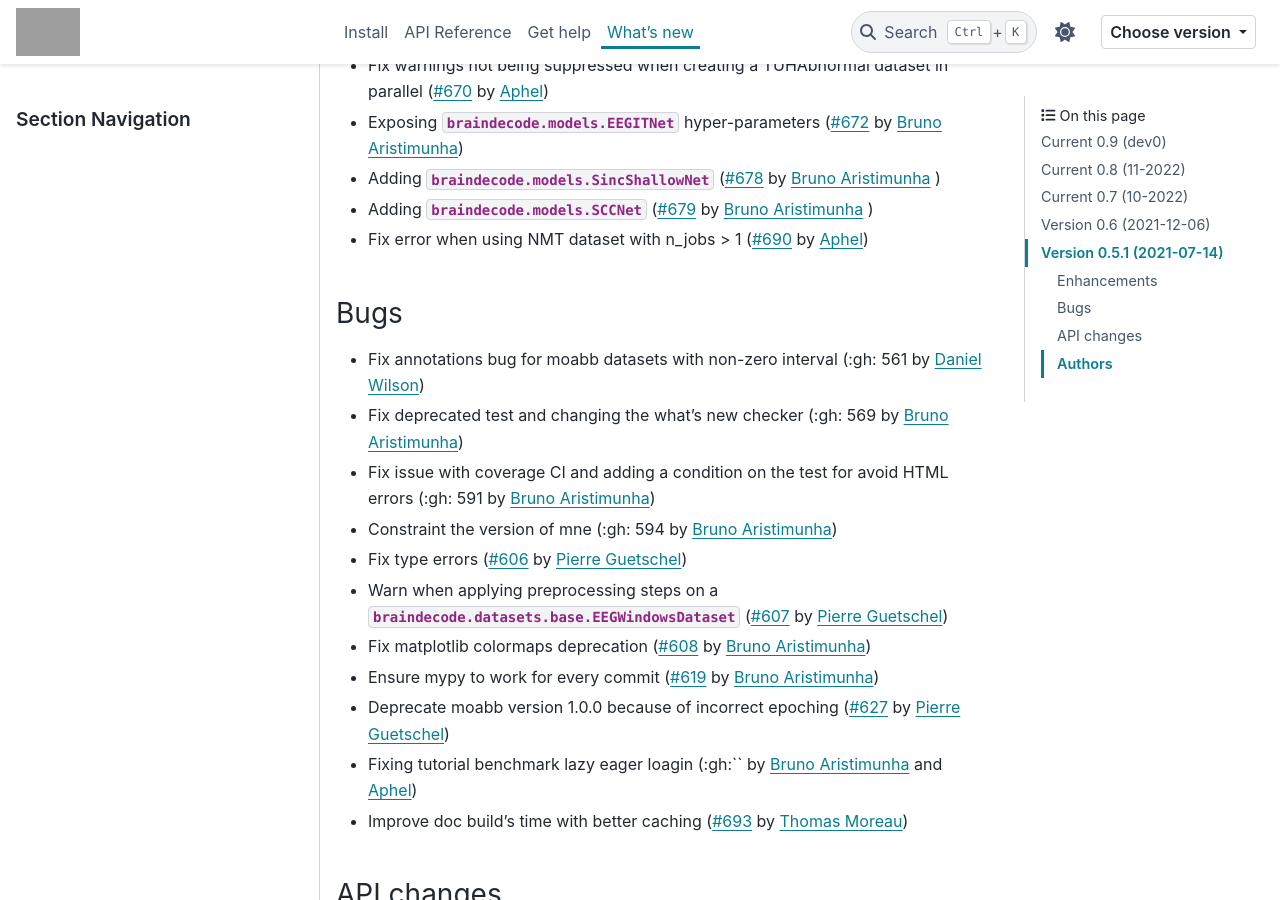
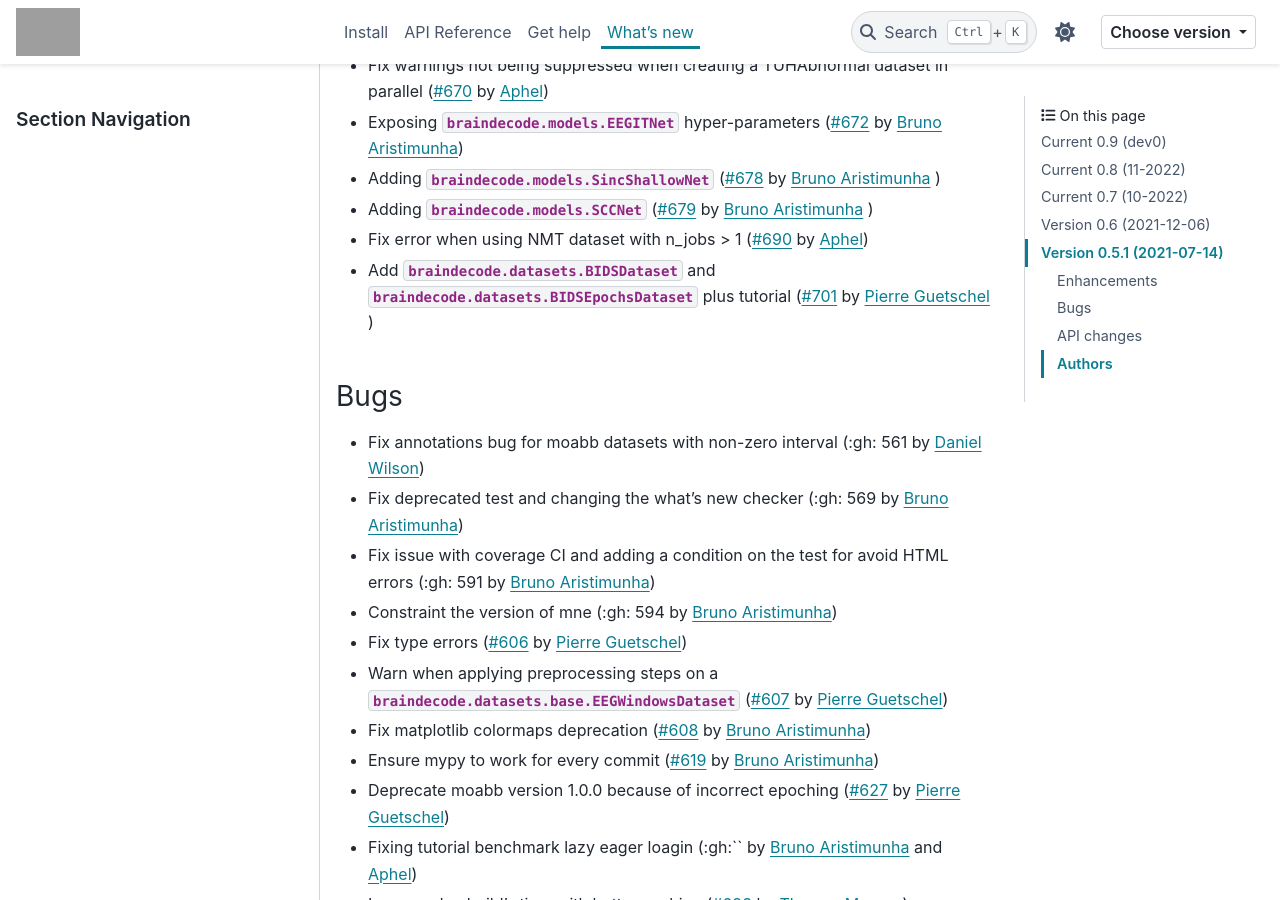
Before and after one commit to braindecode/braindecode, a Sphinx documentation site: the page built from docs/whats_new.rst, in a window 1280 px wide and 900 px high, scrolled down 1663 px. Built offline with Sphinx 7.4.7 and the PyData theme 0.15.4, drawn with Linux system fonts in a browser that asks for light colours; pages that are not in the unit, such as notebooks, are missing from menus; comment, search, counter and statistics services are not loaded; grey boxes are pictures that could not be loaded.

Commit message:
Update whatsnew

```diff
--- a/docs/whats_new.rst
+++ b/docs/whats_new.rst
@@ -61,6 +61,7 @@
 - Adding :class:`braindecode.models.SincShallowNet` (:gh:`678` by `Bruno Aristimunha`_ )
 - Adding :class:`braindecode.models.SCCNet` (:gh:`679` by `Bruno Aristimunha`_ )
 - Fix error when using NMT dataset with n_jobs > 1 (:gh:`690` by `Aphel`_)
+- Add :class:`braindecode.datasets.BIDSDataset` and :class:`braindecode.datasets.BIDSEpochsDataset` plus tutorial (:gh:`701` by `Pierre Guetschel`_ )
 
 Bugs
 ~~~~
```
